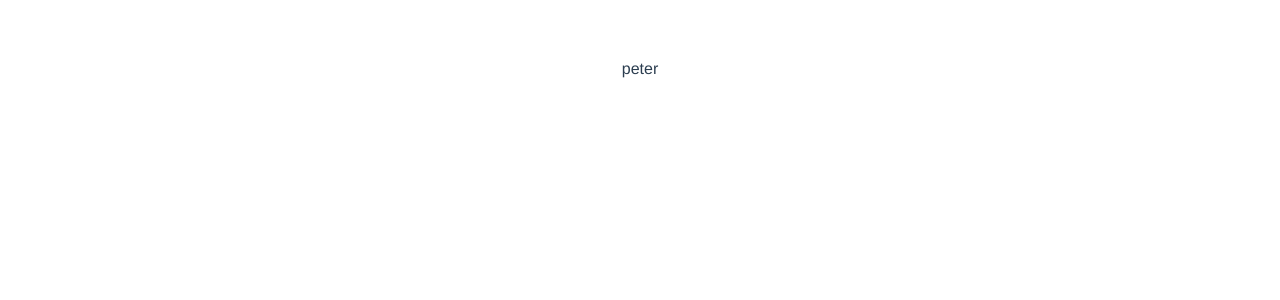
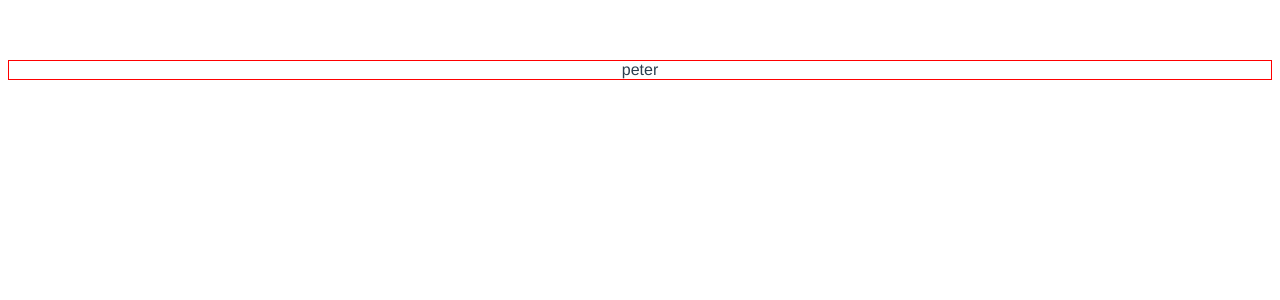
Before and after one commit to wahengchang/vue-packages, a Vue app in the folder packages/dateTimePicker/: page / in a window 1280 px wide. Shown: the top 300 px of the page. Built offline with nearby package versions, Linux system fonts and the light colour scheme.

Commit message:
Added demo wrapper

```diff
--- a/packages/dateTimePicker/src/App.vue
+++ b/packages/dateTimePicker/src/App.vue
@@ -1,5 +1,9 @@
 <template>
-  <div id="app"><HelloWorld msg="Welcome to Your Vue.js App" /></div>
+  <div id="app">
+    <div class="demoWrapper">
+      <HelloWorld msg="Welcome to Your Vue.js App" />
+    </div>
+  </div>
 </template>
 
 <script>
@@ -22,4 +26,7 @@ export default {
   color: #2c3e50;
   margin-top: 60px;
 }
+.demoWrapper{
+  border: red 1px solid;
+}
 </style>
```
